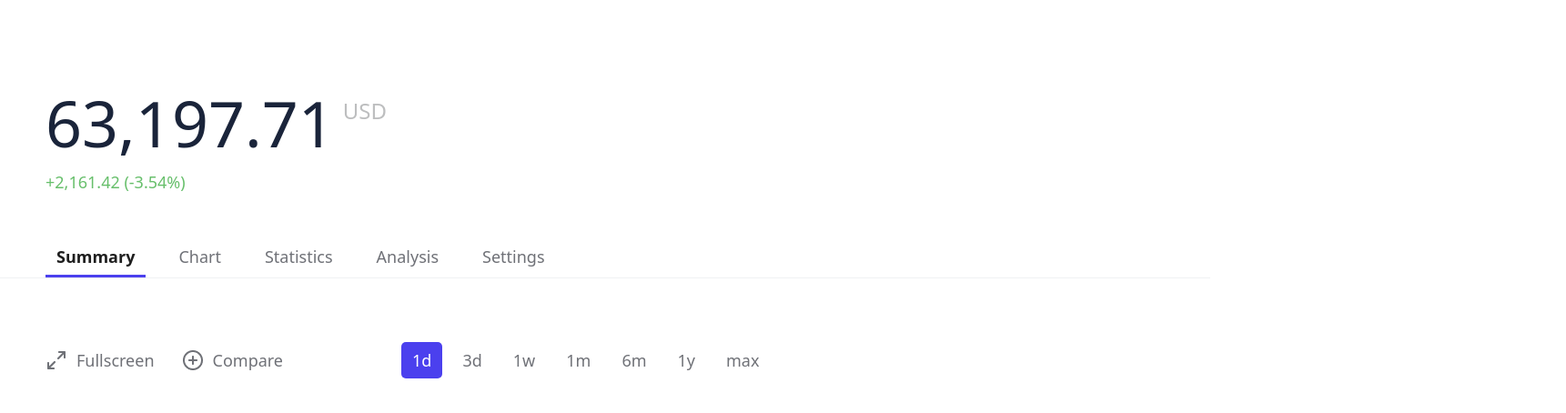
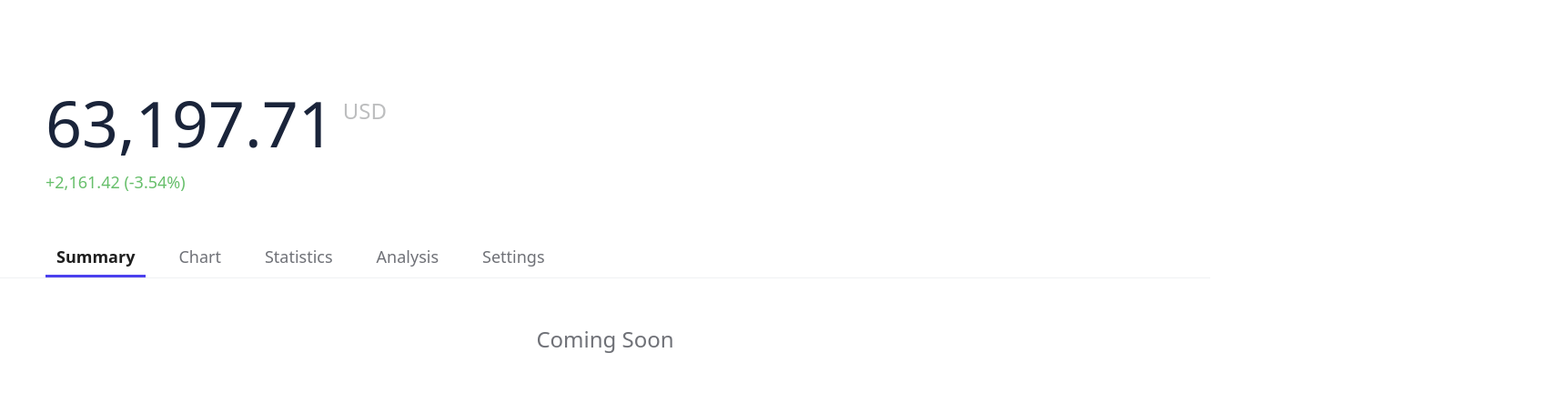
Before and after one commit to Prathameshp98/stock-visualizer, a React (Vite) app: page / in a window 1280 px wide. Shown: the top 454 px of the page at 91% size, 1721 px wide, since content can reach past the window. Built offline with nearby package versions, Linux system fonts and the light colour scheme.

Commit message:
imporved css and empty tab handled

```diff
--- a/src/StockVisualizer/StockVisualizer.module.css
+++ b/src/StockVisualizer/StockVisualizer.module.css
@@ -4,3 +4,11 @@
     flex-direction: column;
     gap: 50px;
 }
+
+.comingSoon {
+    display: flex;
+    flex-direction: column;
+    align-items: center;
+    font-size: 24px;
+    color: #6F7177;
+}
--- a/src/StockVisualizer/StockVisualizer.tsx
+++ b/src/StockVisualizer/StockVisualizer.tsx
@@ -21,7 +21,7 @@ const StockVisualizer = () => {
                 activeTab={activeTab}
                 setActiveTab={setActiveTab}
             />
-            <ChartFlow />
+            {activeTab === 2 ? <ChartFlow /> : <div className={styles.comingSoon}>Coming Soon</div>}
         </div>
     );
 }
--- a/src/StockVisualizer/components/ChartOptions/ChartOptions.module.css
+++ b/src/StockVisualizer/components/ChartOptions/ChartOptions.module.css
@@ -13,7 +13,6 @@
 
 .options .option p {
     font-size: 18px;
-    font-weight: 500;
     color: #6F7177;
     margin: 0;
 }
--- a/src/StockVisualizer/components/PriceCard/PriceCard.module.css
+++ b/src/StockVisualizer/components/PriceCard/PriceCard.module.css
@@ -8,7 +8,6 @@
 
 .price {
     font-size: 70px;
-    font-weight: 500;
     color: #1A243A;
     display: flex;
     flex-direction: row;
@@ -18,7 +17,6 @@
 
 .currency {
     font-size: 24px;
-    font-weight: 500;
     color: #BDBEBF;
     margin-left: 4px;
     margin-top: -13px;
@@ -27,7 +25,6 @@
 .change {
     margin-top: 8px;
     font-size: 18px;
-    font-weight: 500;
 }
 
 .positive {
--- a/src/StockVisualizer/components/Tabs/Tabs.module.css
+++ b/src/StockVisualizer/components/Tabs/Tabs.module.css
@@ -20,7 +20,6 @@
 
 .tab {
     font-size: 18px;
-    font-weight: 500;
     color: #6F7177;
     cursor: pointer;
     padding: 8px 12px;
--- a/src/index.css
+++ b/src/index.css
@@ -11,4 +11,5 @@ body {
   margin: 0;
   display: flex;
   place-items: center;
+  font-weight: 500;
 }
```
